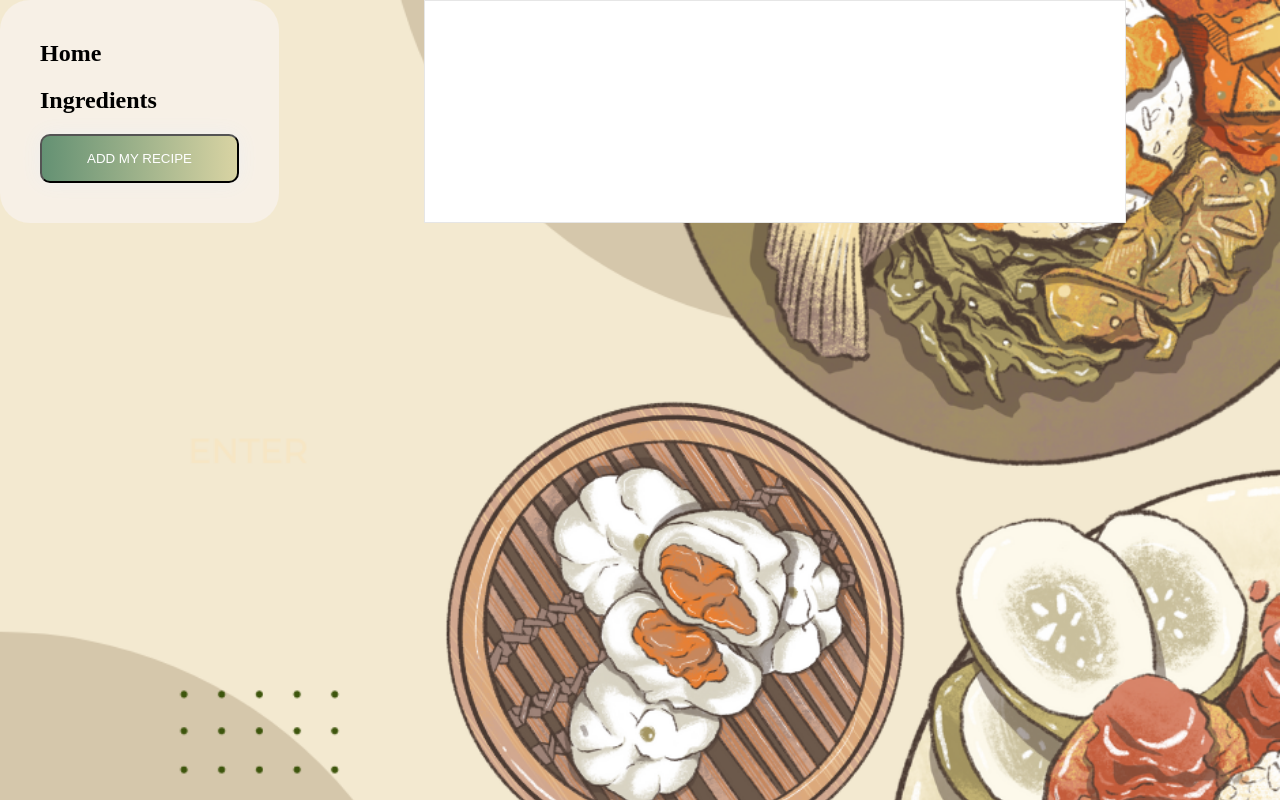
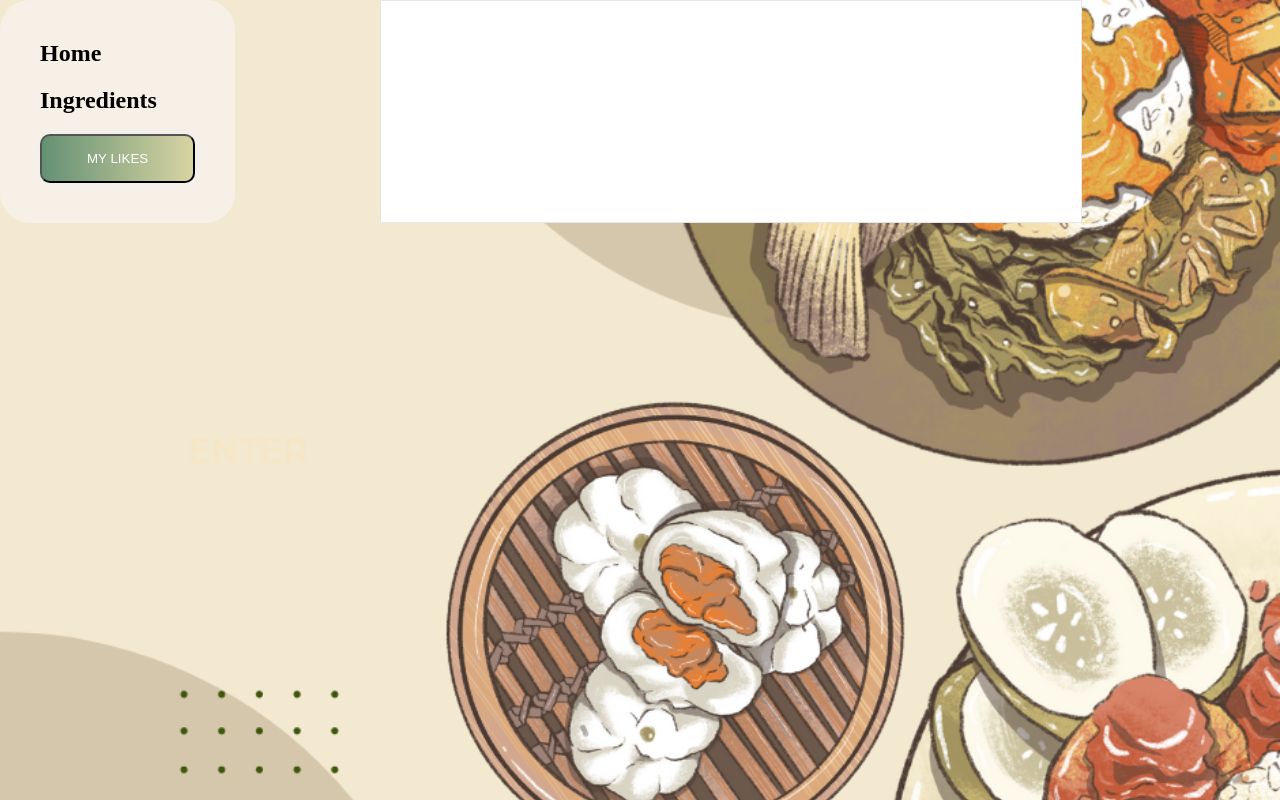
Before and after one commit to WebDevTheresa/Cooking-Companion, a React (Create React App) app in the folder client/: page /LoadRecipe in a window 1280 px wide. Built offline with nearby package versions, Linux system fonts and the light colour scheme.

Commit message:
new import added

```diff
--- a/client/src/SideBar.js
+++ b/client/src/SideBar.js
@@ -3,10 +3,11 @@ import react from 'react';
 import { Link, NavLink } from 'react-router-dom';
 import { useNavigate } from 'react-router-dom';
 import PostRecipe from './PostRecipe';
+import UserLikes from './UserLikes';
 const Sidebar = () => {
   const navigate = useNavigate();
   const handleClick = () => {
-    navigate(`/PostRecipe`);
+    navigate(`/UserLikes`);
   };
 
   return (
@@ -15,7 +16,7 @@ const Sidebar = () => {
         <NavigationLink to="/"> Home</NavigationLink>
         <NavigationLink to="/FoodSelection"> Ingredients</NavigationLink>
 
-        <AddRecipeButton onClick={handleClick}>Add My Recipe</AddRecipeButton>
+        <AddRecipeButton onClick={handleClick}>My Likes</AddRecipeButton>
       </Wrapper>
     </div>
   );
```
